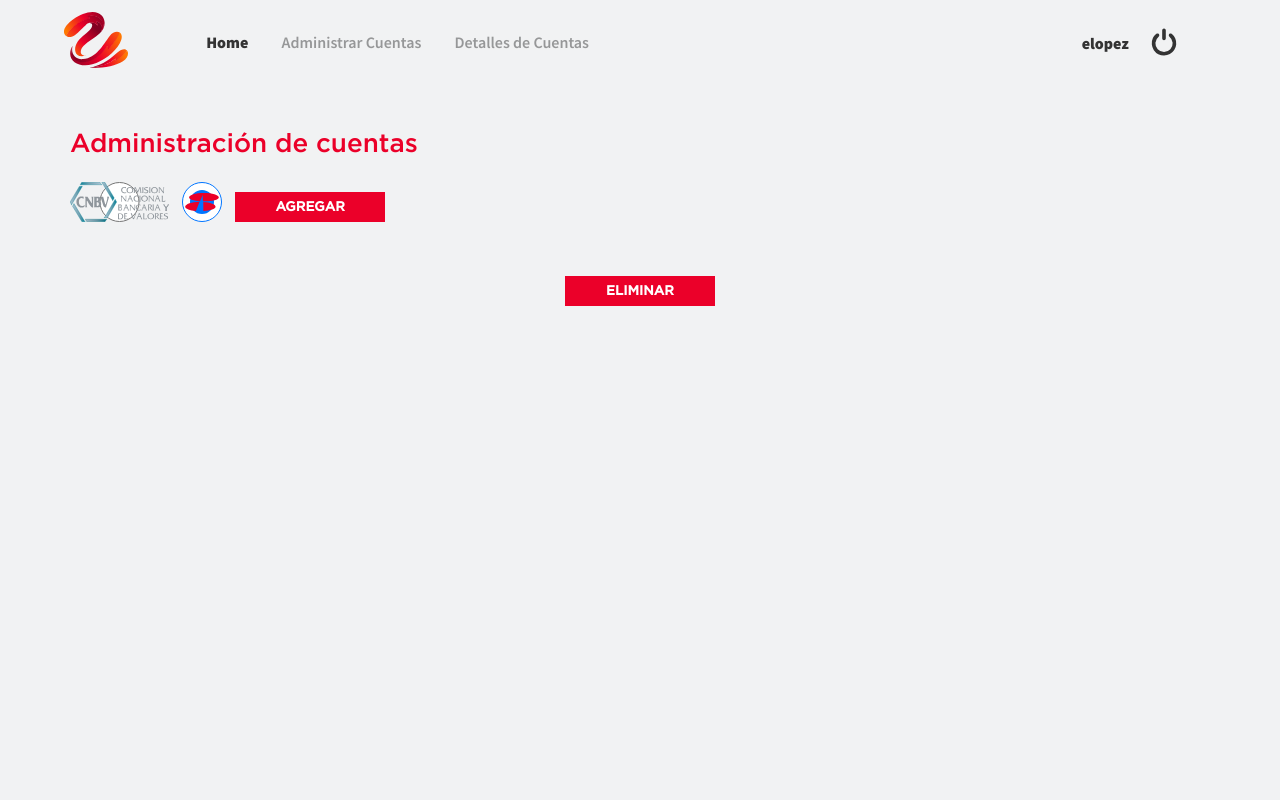
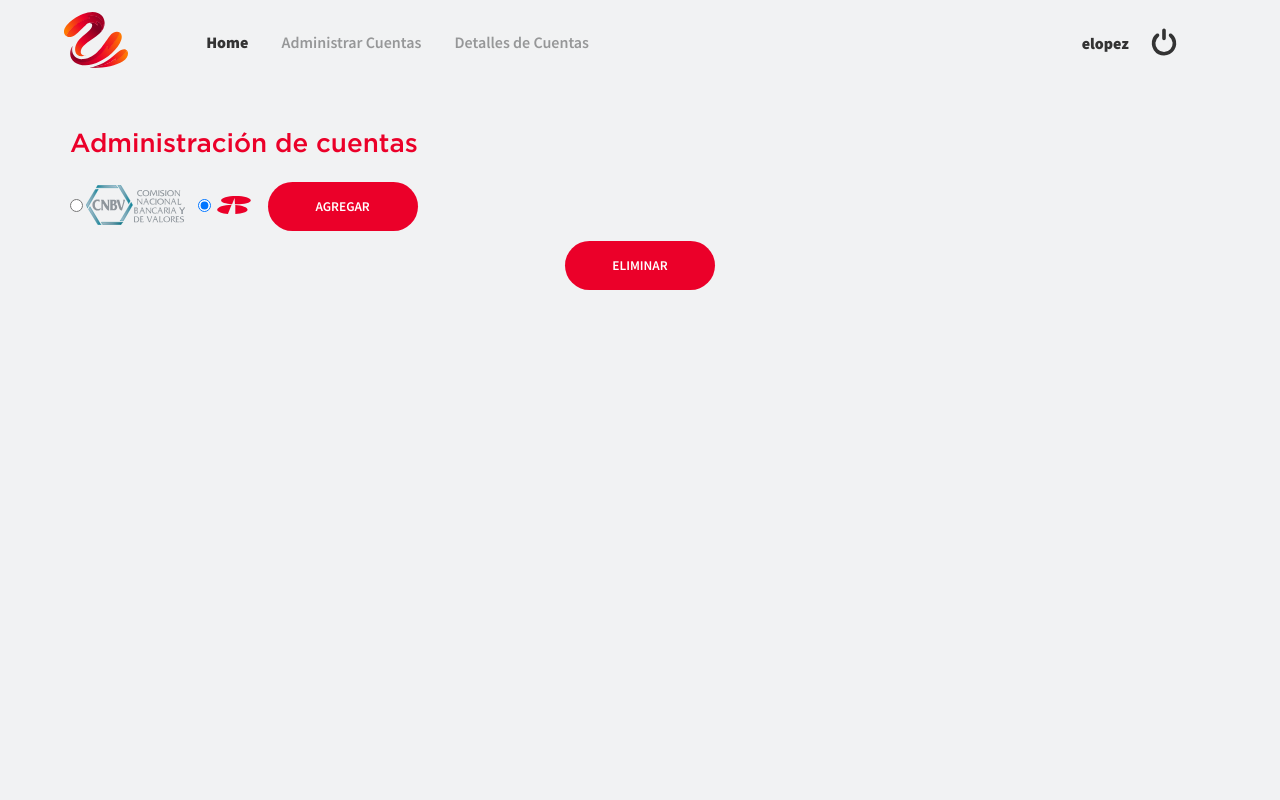
Before and after one commit to baloo420/DemoBanorte, a Django app: page /administro_ctas/ in a window 1280 px wide. Run offline with Django 3.2, Linux system fonts and the light colour scheme; data comes from the database, SQL or seed files in the repository; data that the repository does not hold is empty; some libraries are stand-ins or nearby versions; some web fonts are replaced.

Commit message:
Menu Administrar cuentas

```diff
--- a/demobanorte/Apps/apicall/static/css/style.css
+++ b/demobanorte/Apps/apicall/static/css/style.css
@@ -764,7 +764,7 @@
 
 
 
-
+/*
 .menuServicio{
   margin-bottom:25px;
 }
@@ -809,6 +809,13 @@
   width:100%;
   background:rgba(0, 0, 0, 0);
   z-index:0;
+}*/
+.radio-label{
+  display:inline-block;
+}
+.radio-label>input{
+  margin: 14px 0px;
+  vertical-align: top;
 }
 .radio-label img{
   height:40px;
@@ -822,12 +829,23 @@
 .alt-account-title{
   width:initial;
   margin-right:10px;
+  margin-bottom:0px;
+  vertical-align: middle;
 }
 
+.menuCuentas{
+  display: block;
+  padding: 0px;
+}
 
 .content{
   max-width:90%;
   margin:0 auto;
+}
+
+.menuServicio input.btn{
+  margin: 0px;
+  vertical-align: middle;
 }
 
 @media (min-width:576px){
@@ -835,18 +853,18 @@
     max-width:540px;
   }
 
-  .menuServicio select{
+  /*.menuServicio select{
     display:inline-block;
     max-width:350px;
-  }
+  }*/
 }
 @media (min-width:768px){
   .content{
     max-width:720px;
   }
-  .menuServicio form select{
+  /*.menuServicio form select{
     margin-right:20px;
-  }
+  }*/
 }
 @media (min-width:992px){
   .content{
--- a/demobanorte/Apps/apicall/templates/administroctas.html
+++ b/demobanorte/Apps/apicall/templates/administroctas.html
@@ -4,7 +4,7 @@
 <div class="content">
 <h1>Administración de cuentas</h1>
 <div class="menuServicio">
-    <form method="POST" action="{% url 'adminbanco' %}">
+    <form method="POST" action="{% url 'adminbanco' %}" class="menuCuentas">
         {% csrf_token %}
         <!-- <div> -->
             <div class="alt-account-title">
```
Also changed, not shown: 1 other file.
